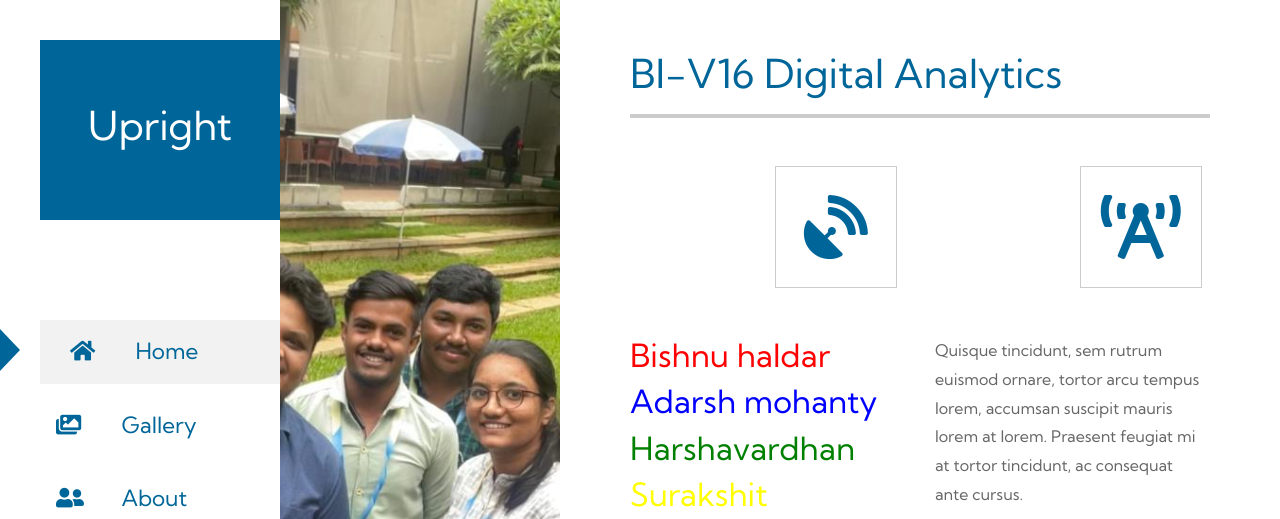
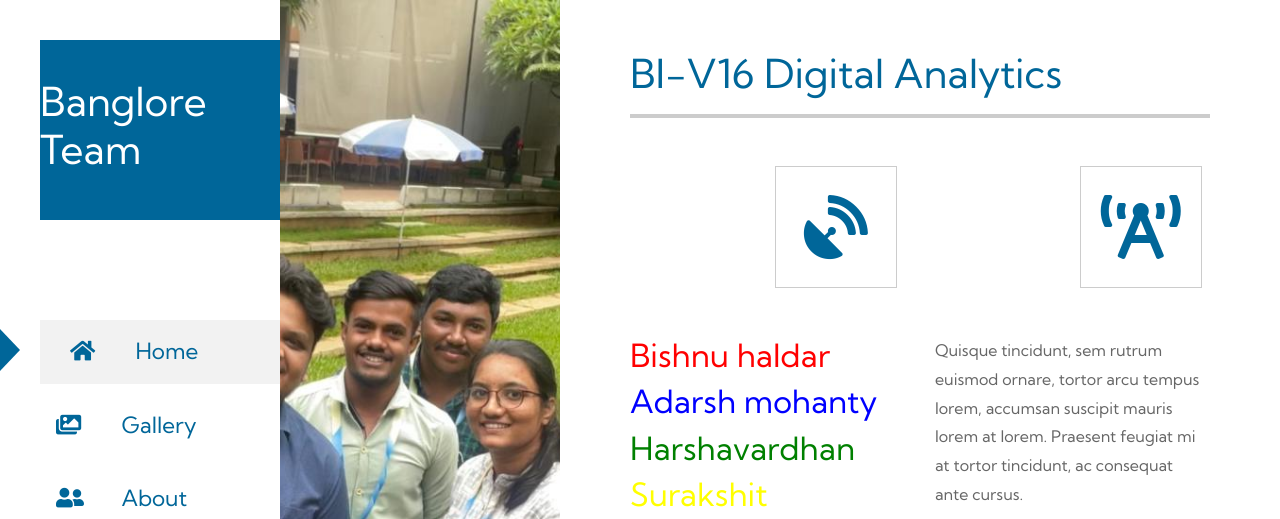
Before and after one commit to Bishnuhaldar/Bishnuhaldar1, a plain HTML site: page index.html in a window 1280 px wide. Shown: the top 519 px of the page. Drawn offline with Linux system fonts and the light colour scheme.

Commit message:
Update index.html

```diff
--- a/index.html
+++ b/index.html
@@ -41,7 +41,7 @@ height="0" width="0" style="display:none;visibility:hidden"></iframe></noscript>
                     </button>
                     <div>
                         <div class="tm-brand-box">
-                            <h1 class="tm-brand">Upright</h1>
+                            <h1 class="tm-brand">Banglore Team</h1>
                         </div>
                         <ul id="tm-main-nav">
                             <li class="nav-item">
```
